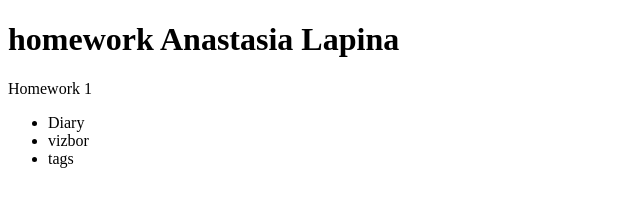
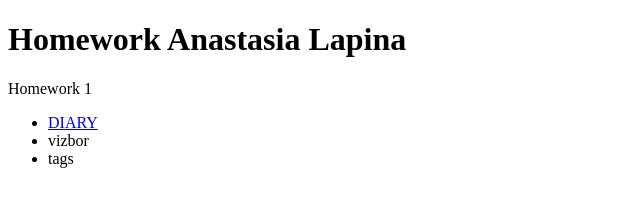
Before and after one commit to AnastasiaLapina0601/IT-academy_Anastasia-Lapina, a plain HTML site: page homework/start page.html in a window 1280 px wide. Shown: the whole page, without its empty margins (0-640 px from the left). Drawn offline with Linux system fonts and the light colour scheme.

Commit message:
commit 2

```diff
--- a/homework/start page.html
+++ b/homework/start page.html
@@ -7,10 +7,10 @@
     <title>Homework Anastasia Lapina</title>
 </head>
 <body>
-    <h1>homework Anastasia Lapina</h1>
+    <h1>Homework Anastasia Lapina</h1>
     <p>Homework 1</p>
     <ul>
-        <li>Diary
+        <li><a href="homework 1/diary.html"title="Diary"target=_1>DIARY</a>
 
     </li>
     <li>vizbor</li>
```
